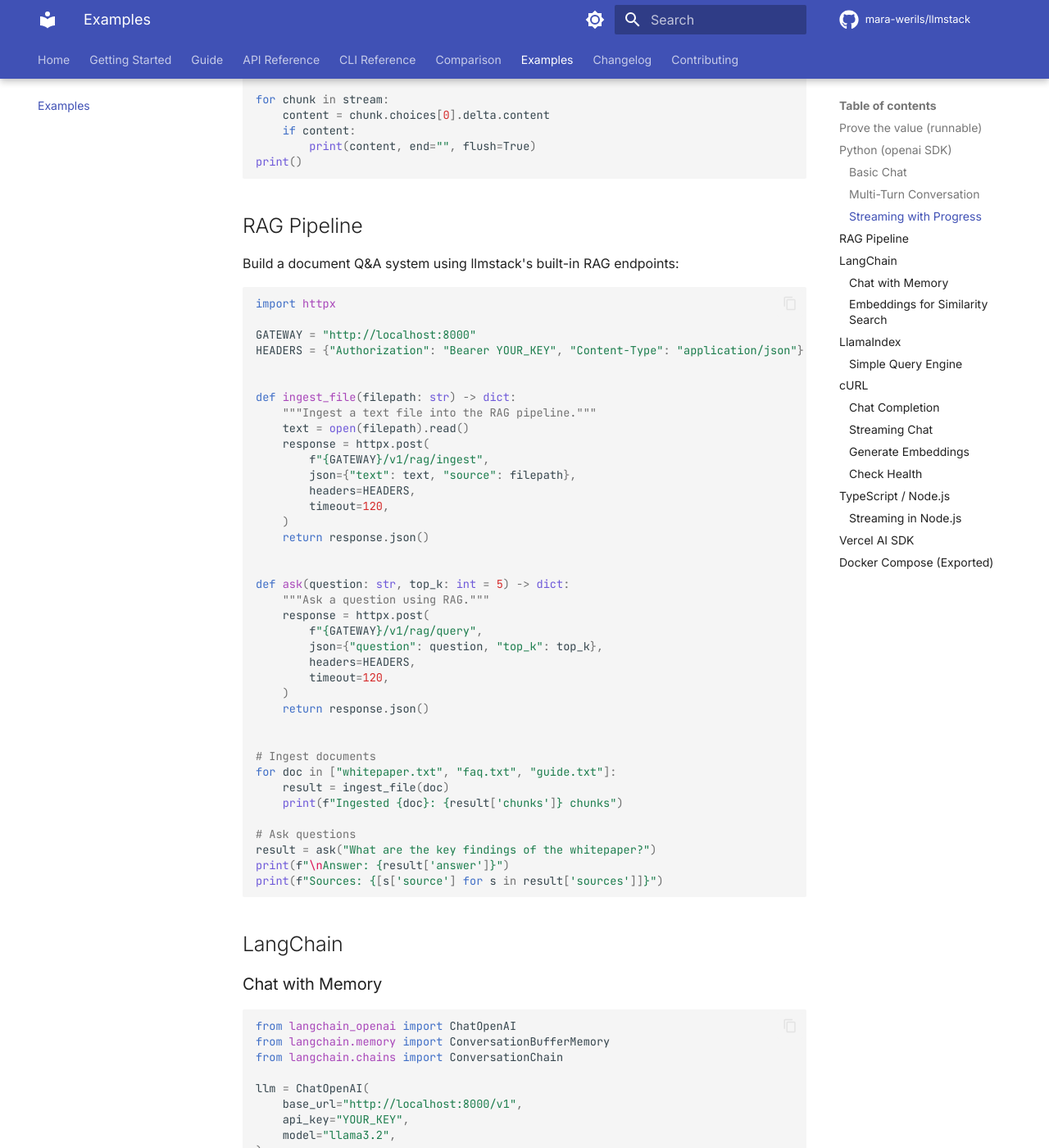
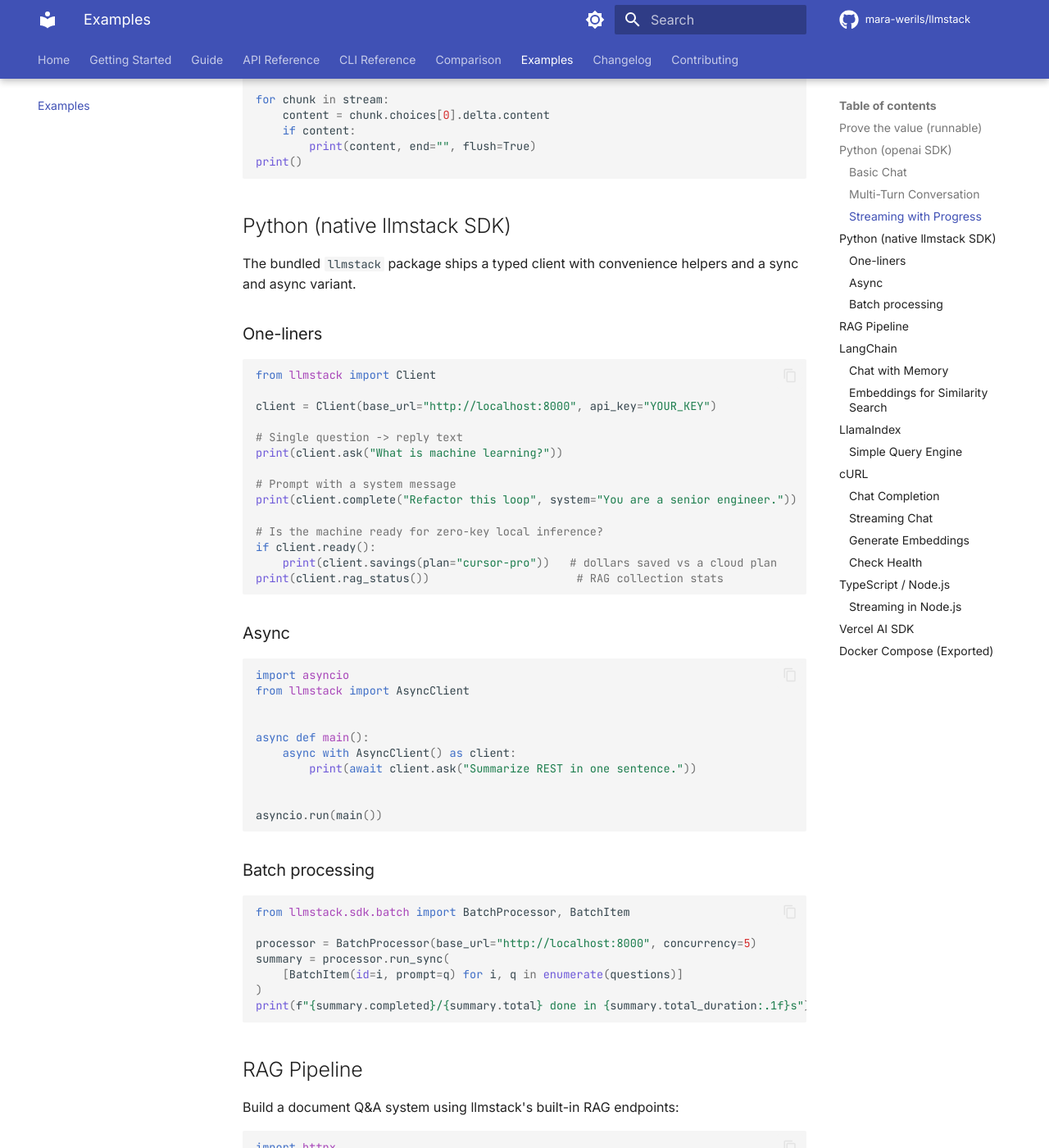
Before and after one commit to mara-werils/llmstack, an MkDocs documentation site: the page built from docs/examples.md, in a window 1280 px wide and 1400 px high, scrolled down 1780 px. Shown: the whole window at 82% size. Built offline with MkDocs 1.6.1 and Material for MkDocs 9.7.7, drawn with Linux system fonts in a browser that asks for light colours; comment, search, counter and statistics services are not loaded.

Commit message:
docs(examples): document the native Python SDK (ask/complete/batch/async)
The examples page only covered the OpenAI SDK against the gateway. Add a
section for the bundled llmstack client: the ask()/complete()/ready()/savings()
/rag_status() one-liners, the AsyncClient, and BatchProcessor, matching the
actual API signatures.

````diff
--- a/docs/examples.md
+++ b/docs/examples.md
@@ -87,6 +87,57 @@
     if content:
         print(content, end="", flush=True)
 print()
+```
+
+## Python (native llmstack SDK)
+
+The bundled `llmstack` package ships a typed client with convenience helpers and
+a sync and async variant.
+
+### One-liners
+
+```python
+from llmstack import Client
+
+client = Client(base_url="http://localhost:8000", api_key="YOUR_KEY")
+
+# Single question -> reply text
+print(client.ask("What is machine learning?"))
+
+# Prompt with a system message
+print(client.complete("Refactor this loop", system="You are a senior engineer."))
+
+# Is the machine ready for zero-key local inference?
+if client.ready():
+    print(client.savings(plan="cursor-pro"))   # dollars saved vs a cloud plan
+print(client.rag_status())                      # RAG collection stats
+```
+
+### Async
+
+```python
+import asyncio
+from llmstack import AsyncClient
+
+
+async def main():
+    async with AsyncClient() as client:
+        print(await client.ask("Summarize REST in one sentence."))
+
+
+asyncio.run(main())
+```
+
+### Batch processing
+
+```python
+from llmstack.sdk.batch import BatchProcessor, BatchItem
+
+processor = BatchProcessor(base_url="http://localhost:8000", concurrency=5)
+summary = processor.run_sync(
+    [BatchItem(id=i, prompt=q) for i, q in enumerate(questions)]
+)
+print(f"{summary.completed}/{summary.total} done in {summary.total_duration:.1f}s")
 ```
 
 ## RAG Pipeline
````
